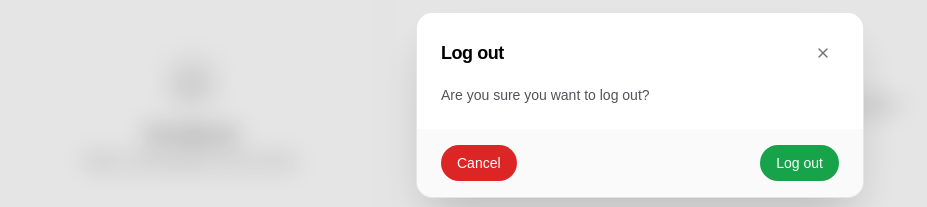
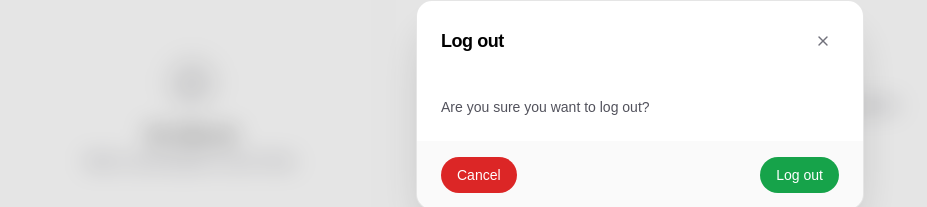
Before and after one commit to juji/webrtc-example, a Next.js app in the folder client/: page /chat in a window 1280 px wide. Both pictures are taken after a click on the button "Log out". Shown: the part 295-502 px from the top of the page, without its empty margins (0-927 px from the left). Built offline with nearby package versions, Linux system fonts and the light colour scheme; no server answers.

Commit message:
fix: adjust padding in Popup component for improved layout

```diff
--- a/client/components/popup.tsx
+++ b/client/components/popup.tsx
@@ -88,7 +88,7 @@ export function Popup({
           </button>
         </div>
 
-        <div className="flex-1 overflow-y-auto px-6 pb-6 text-black dark:text-zinc-50">{children}</div>
+        <div className="flex-1 overflow-y-auto px-6 py-6 text-black dark:text-zinc-50">{children}</div>
 
         <div className="flex items-center justify-between gap-2 bg-black/2 px-6 py-4 dark:bg-white/3">
           <button
```
